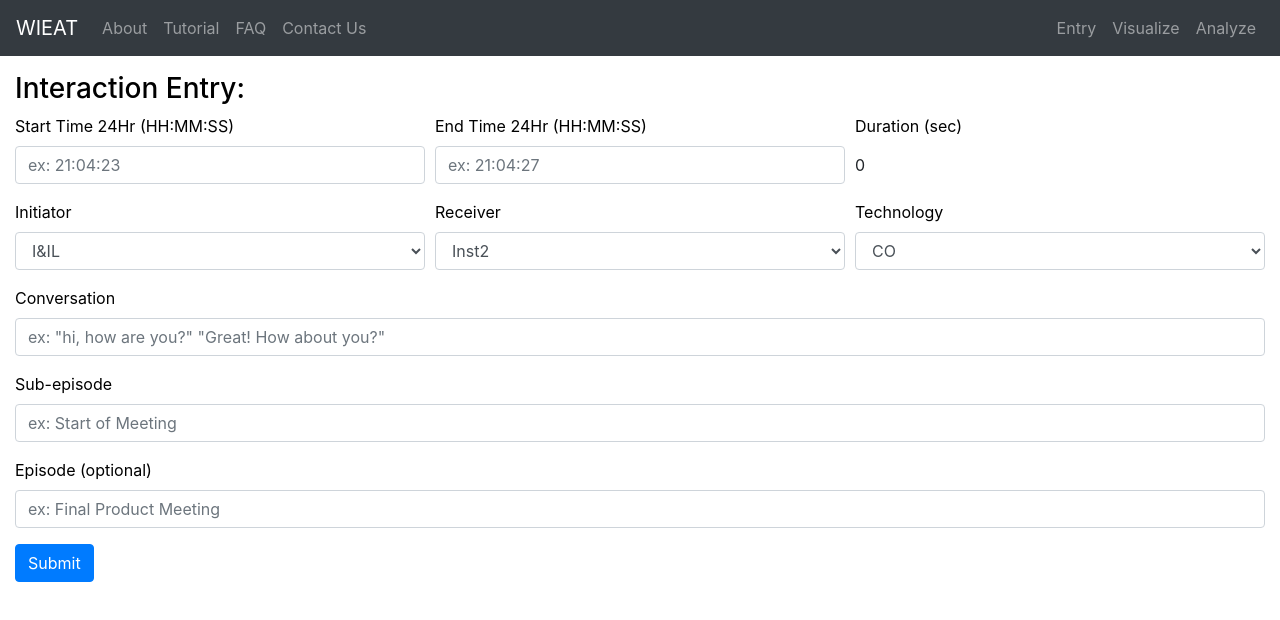
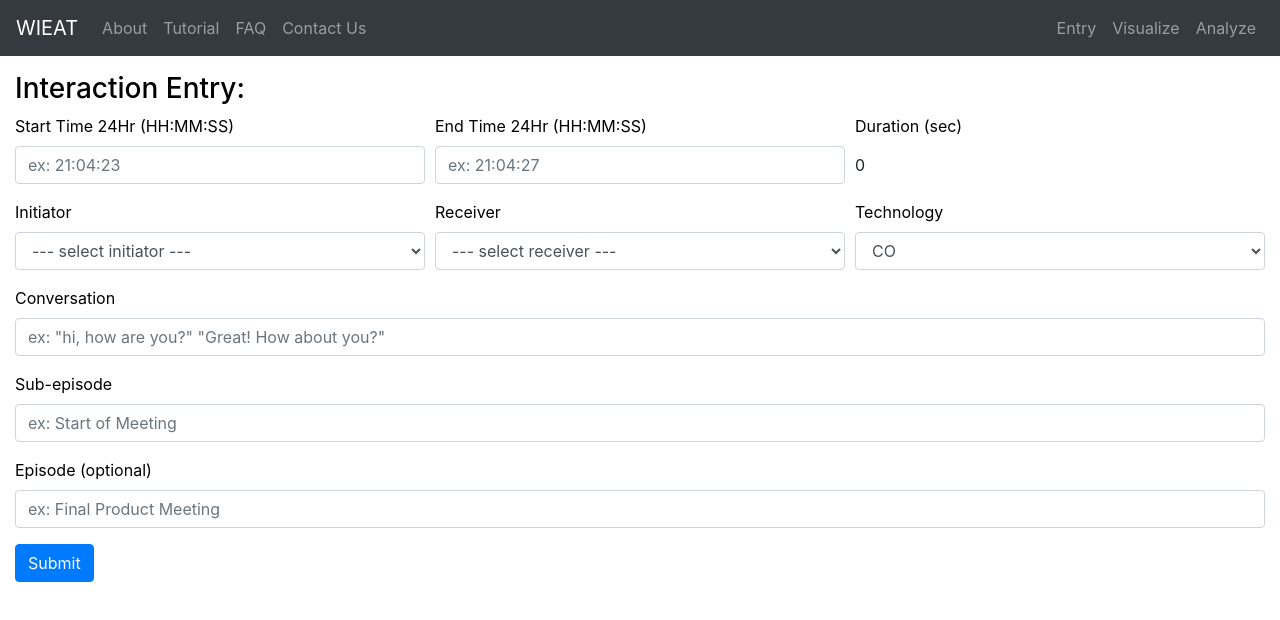
Before and after one commit to tatiaris/WIEAT, a Next.js app: page /entry in a window 1280 px wide. Shown: the top 620 px of the page. Built offline with nearby package versions, Linux system fonts and the light colour scheme.

Commit message:
more form validation

```diff
--- a/src/pages/entry.tsx
+++ b/src/pages/entry.tsx
@@ -7,11 +7,13 @@ import { useForm } from "react-hook-form";
 import { InputErrMsg } from "../components/InputErrMsg";
 
 const EntryPage = (): React.ReactNode => {
+  const defaultInitiatorValue = '--- select initiator ---';
+  const defaultReceiverValue = '--- select receiver ---';
   const [startTime, setStartTime] = useState('21:04:23');
   const [endTime, setEndTime] = useState('21:04:27');
   const [duration, setDuration] = useState(0);
-  const [initiatorValue, setInitiatorValue] = useState('I&IL');
-  const [receiverValue, setReceiverValue] = useState('Inst2');
+  const [initiatorValue, setInitiatorValue] = useState(defaultInitiatorValue);
+  const [receiverValue, setReceiverValue] = useState(defaultReceiverValue);
 
   const addInteraction = async (interactionData) => {
     const res = await fetch('/api/interactions', {
@@ -74,8 +76,9 @@ const EntryPage = (): React.ReactNode => {
               <Form.Label>Initiator</Form.Label>
               <Form.Control name="initiator" defaultValue={initiatorValue} onChange={e => setInitiatorValue(e.target.value)} as="select" ref={register({
                 required: "Required",
-                validate: value => value !== receiverValue || "cannot be the same as receiver"
+                validate: value => (value !== receiverValue && value !== defaultInitiatorValue) || "please choose a valid initiator"
               })}>
+                <option>{defaultInitiatorValue}</option>
                 <option>Field Observer (FOB)</option>
                 <option>I&I2</option>
                 <option>I&IL</option>
@@ -87,8 +90,9 @@ const EntryPage = (): React.ReactNode => {
               <Form.Label>Receiver</Form.Label>
               <Form.Control name="receiver" defaultValue={receiverValue} onChange={e => setReceiverValue(e.target.value)} as="select" ref={register({
                 required: "Required",
-                validate: value => value !== initiatorValue || "cannot be the same as initiator"
+                validate: value => (value !== initiatorValue && value !== defaultReceiverValue) || "please choose a valid receiver"
               })}>
+              <option>{defaultReceiverValue}</option>
                 <option>Field Observer (FOB)</option>
                 <option>I&I2</option>
                 <option>I&IL</option>
@@ -120,6 +124,7 @@ const EntryPage = (): React.ReactNode => {
           <Form.Group>
             <Form.Label>Sub-episode</Form.Label>
             <Form.Control name="sub_episode" ref={register({ required: "Required" })} type="text" placeholder='ex: Start of Meeting' />
+            <InputErrMsg message={errors.sub_episode && errors.sub_episode.message}></InputErrMsg>
           </Form.Group>
           <Form.Group>
             <Form.Label>Episode (optional)</Form.Label>
```
